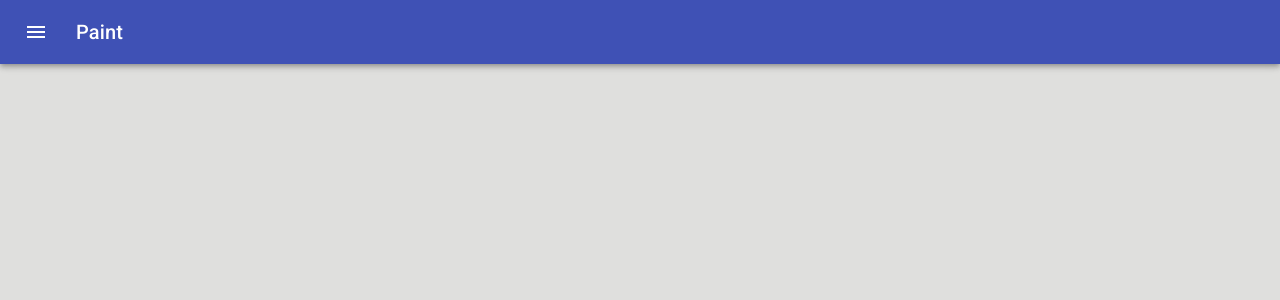
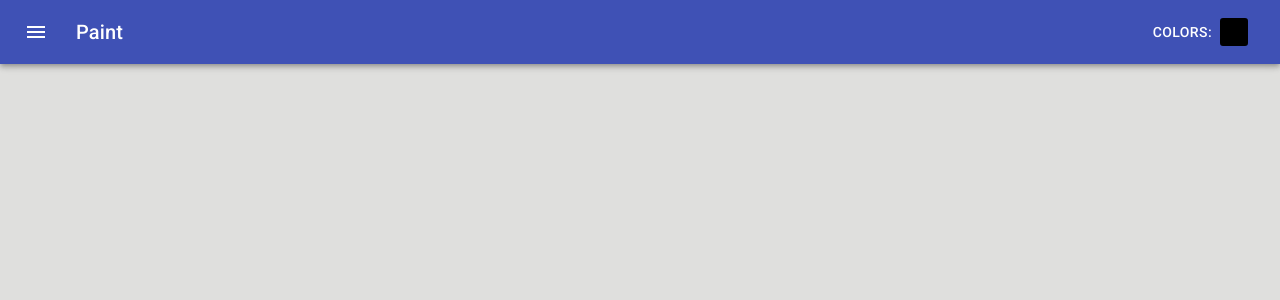
Before and after one commit to gustavgb/paint-react, a React (Create React App) app: page / in a window 1280 px wide. Shown: the top 300 px of the page. Built offline with nearby package versions, Linux system fonts and the light colour scheme.

Commit message:
First step at color picker

```diff
--- a/src/App.js
+++ b/src/App.js
@@ -7,6 +7,7 @@ import { makeStyles } from '@material-ui/styles'
 import Canvas from 'Canvas';
 import Menu from 'Menu';
 import { useSelector } from 'react-redux';
+import ColorPicker from 'ColorPicker';
 
 const useStyles = makeStyles(theme => ({
   root: {
@@ -47,6 +48,7 @@ function App() {
           <Typography variant="h6" className={classes.title}>
             Paint
           </Typography>
+          <ColorPicker />
         </Toolbar>
       </AppBar>
       {hasLayers && (
--- /dev/null
+++ b/src/ColorPicker.js
@@ -0,0 +1,70 @@
+import React, { useState } from 'react'
+import {
+  Tabs, Tab, Menu, Button
+} from '@material-ui/core'
+import { useSelector } from 'react-redux'
+import { makeStyles } from '@material-ui/styles'
+
+const useStyles = makeStyles(theme => ({
+  button: {
+    color: theme.palette.primary.contrastText
+  },
+  colorPreview: {
+    height: '1.5rem',
+    width: '1.5rem',
+    backgroundColor: 'black',
+    marginLeft: '0.5rem',
+    borderRadius: '3px',
+    border: '2px solid black'
+  }
+}))
+
+const ColorPicker = () => {
+  const color = useSelector(state => state.canvas.color)
+  const classes = useStyles()
+
+  const [anchorEl, setAnchorEl] = useState(null)
+  const [tab, setTab] = useState(0)
+  console.log(tab)
+
+  return (
+    <>
+      <Button
+        aria-controls="color-menu"
+        aria-haspopup="true"
+        onClick={e => setAnchorEl(e.currentTarget)}
+        className={classes.button}
+      >
+        Colors:
+        <div className={classes.colorPreview}></div>
+      </Button>
+      <Menu
+        id="color-menu"
+        anchorEl={anchorEl}
+        keepMounted
+        open={Boolean(anchorEl)}
+        onClose={() => setAnchorEl(null)}
+      >
+        <Tabs value={tab} onChange={(e, val) => setTab(val)} aria-label="color tabs">
+          <Tab label="Primary" />
+          <Tab label="Secondary" />
+        </Tabs>
+        {/* <FormControl className={classes.formControl}>
+          <InputLabel id="demo-simple-select-label">Age</InputLabel>
+          <Select
+            labelId="demo-simple-select-label"
+            id="demo-simple-select"
+            value={age}
+            onChange={handleChange}
+          >
+            <MenuItem value={10}>Ten</MenuItem>
+            <MenuItem value={20}>Twenty</MenuItem>
+            <MenuItem value={30}>Thirty</MenuItem>
+          </Select>
+        </FormControl> */}
+      </Menu>
+    </>
+  )
+}
+
+export default ColorPicker
```
